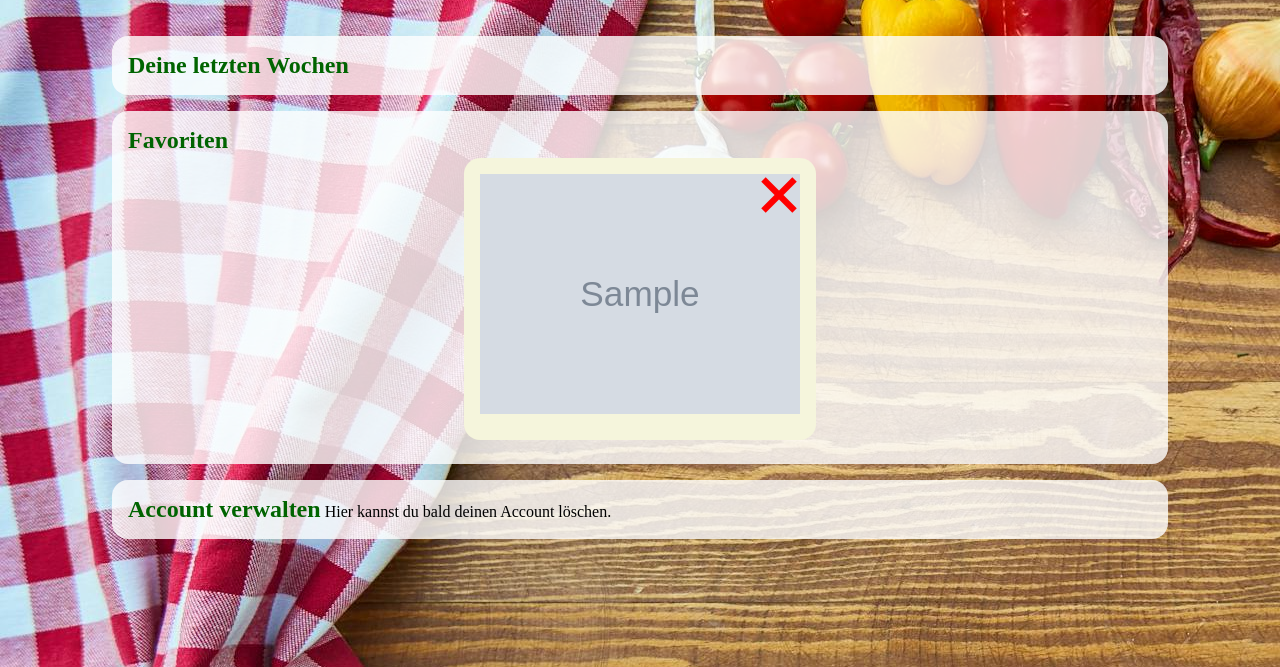
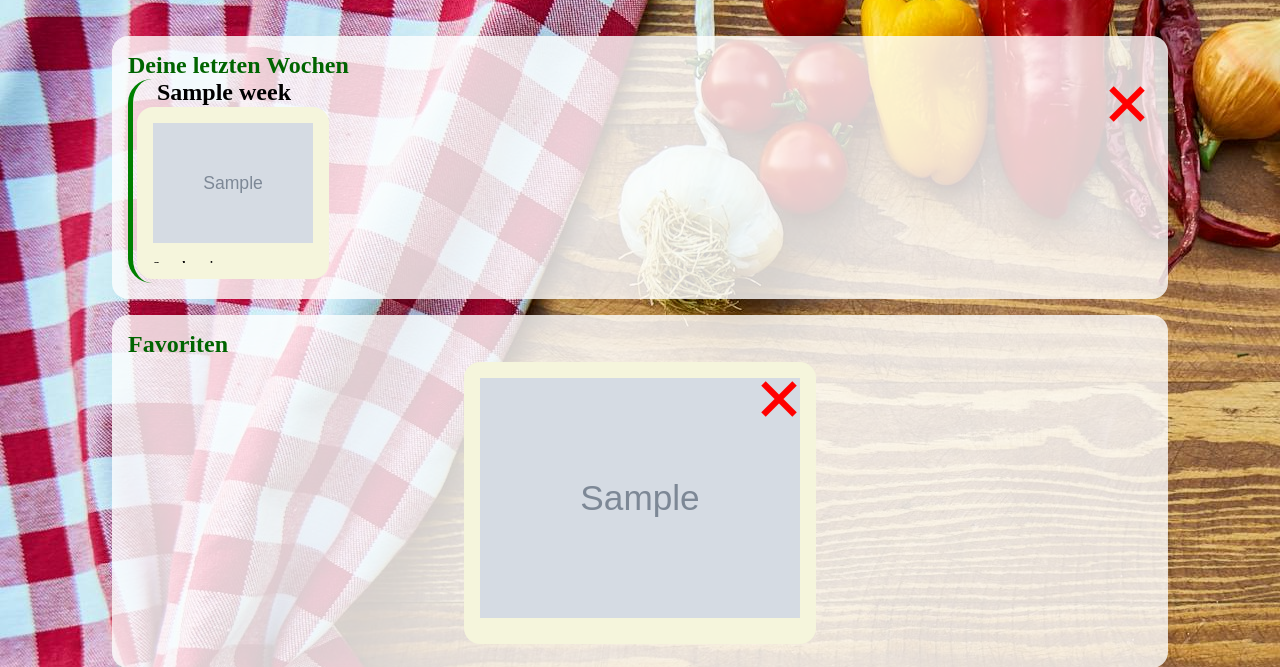
Before and after one commit to Correnz-BlueApps/mealplan, a Flask app: template templates/account.html in a window 1280 px wide. Shown: the part 95-762 px from the top of the page. Run offline with Flask 3, Linux system fonts and the light colour scheme; the template is opened without the code that fills it: most values are stand-ins (such as "Sample title", 1, 10 or a date in 2020); grey boxes marked "Sample" are stand-in pictures.

Commit message:
display weeks in account

```diff
--- a/app.py
+++ b/app.py
@@ -47,22 +47,35 @@
 @login_required
 def account():
     with app.app_context():
+
+        weekObjs = get_db().execute("SELECT * FROM weeks WHERE userId = ?;", [session["user"]]).fetchall()
+        weeks = []
+        for weekObj in weekObjs:
+            week = {
+                "id": weekObj[0],
+                "name": weekObj[1],
+                "recipes": []
+            }
+            for id in json.loads(weekObj[2]):
+                recipe = recipeById(id)
+                recipe["image"] = recipe.get("previewImageUrlTemplate").replace("<format>", "crop-640x360")
+                week["recipes"].append(recipe)
+            weeks.append(week)
+
+
         idList = get_db().execute("SELECT * FROM favorites WHERE userId = ?;", [session["user"]]).fetchall()
-
         recipes = []
         for entry in idList:
             recipe = recipeById(entry[1])
             recipe["image"] = recipe.get("previewImageUrlTemplate").replace("<format>", "crop-640x360")
             recipes.append(recipe)
 
-        print(recipes)
-        return render_template("account.html", recipes = recipes)
+        return render_template("account.html", recipes = recipes, weeks = weeks)
 
 # Add recipe to favorites
 @app.route("/favoriteRecipeAdd", methods=["POST"])
 @login_required
 def favoriteRecipeAdd():
-    print(request.json)
     with app.app_context():
         db = get_db()
         if len(db.execute("SELECT * FROM favorites WHERE userId = ? AND recipeId = ?;", [session["user"], request.json.get("recipeId")]).fetchall()) == 0:
@@ -88,7 +101,6 @@
     with app.app_context():
         db = get_db()
         idList = db.execute("SELECT * FROM favorites WHERE userId = ?;", (session["user"]))
-        print(idList)
         return "0"
 
 # Login
@@ -168,7 +180,6 @@
     with app.app_context():
         data = json.loads(request.data.decode('utf-8'))     #request.data was datatype bytes. solution from: https://stackoverflow.com/questions/6541767/python-urllib-error-attributeerror-bytes-object-has-no-attribute-read
         db = get_db()
-        print(json.dumps(data.get("recipes")))
         db.execute("INSERT INTO weeks (name, json, userId) VALUES (?, ?, ?);", [data.get("name"), json.dumps(data.get("recipes")), session["user"]])
         db.commit()
         return {"answer": "success"}
--- a/static/account.css
+++ b/static/account.css
@@ -25,3 +25,44 @@
     left: 294px;
     top: -274px;
 }
+
+.week-div {
+    display: grid;
+    grid-template: 24px 1fr / 1fr 50px;
+    border-left: 5px green solid;
+    border-radius: 24px;
+}
+
+.week-name {
+    font-size: 24px;
+    font-weight: bold;
+    padding-left: 1em;
+}
+
+.week-recipe-div {
+    display: flex;
+    flex-wrap: wrap;
+    grid-column: 1 / 3;
+}
+
+.recipe-super-div-mini {
+    margin-bottom: 0;
+}
+
+.food-card-mini {
+    width: 160px;
+    height: 140px;
+    grid-template: 2fr 1fr / 1fr;
+}
+
+.food-img-mini {
+    max-width: 160px;
+}
+
+.food-title-mini {
+    font-size: 12px;
+}
+
+.recipe-img-mini {
+    top: 0;
+}
--- a/templates/account.html
+++ b/templates/account.html
@@ -8,6 +8,29 @@
     <div class="account-super-div">
         <div class="recipe-history account-div">
             <span class="account-title">Deine letzten Wochen</span>
+
+            <div class="weeks-wrapper">
+
+                {% for week in weeks %}
+                    <div class="week-div" id="{{ week.name }}">
+                        <div class="week-name">{{ week.name }}</div>
+                        <img src="{{ url_for('static', filename='delete.png') }}" class="recipe-img recipe-img-mini" id="{{ week.id }}" alt="Delete">
+                        <div class="week-recipe-div">
+                            {% for recipe in week.recipes %}
+                                <div class="recipe-super-div recipe-super-div-mini">
+                                    <a href="{{ recipe.siteUrl }}" target="_blank">
+                                        <div class="food-card food-card-mini">
+                                            <img src="{{ recipe.image }}" alt="Bild" class="food-img food-img-mini">
+                                            <div class="food-title food-title-mini">{{ recipe.title }}</div>
+                                        </div>
+                                    </a>
+                                </div>
+                            {% endfor %}
+                        </div>
+                    </div>
+                {% endfor %}
+
+            </div>
 
         </div>
 
```
Also changed, not shown: database.db.
